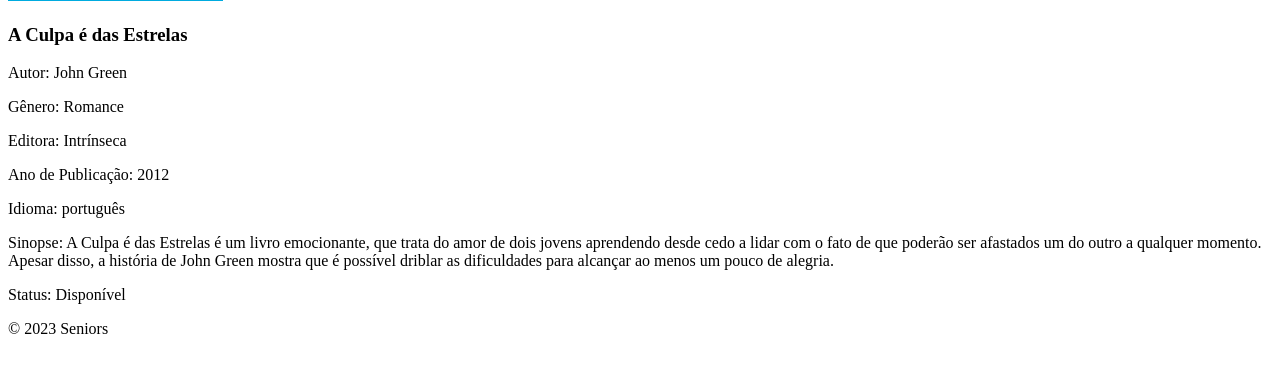
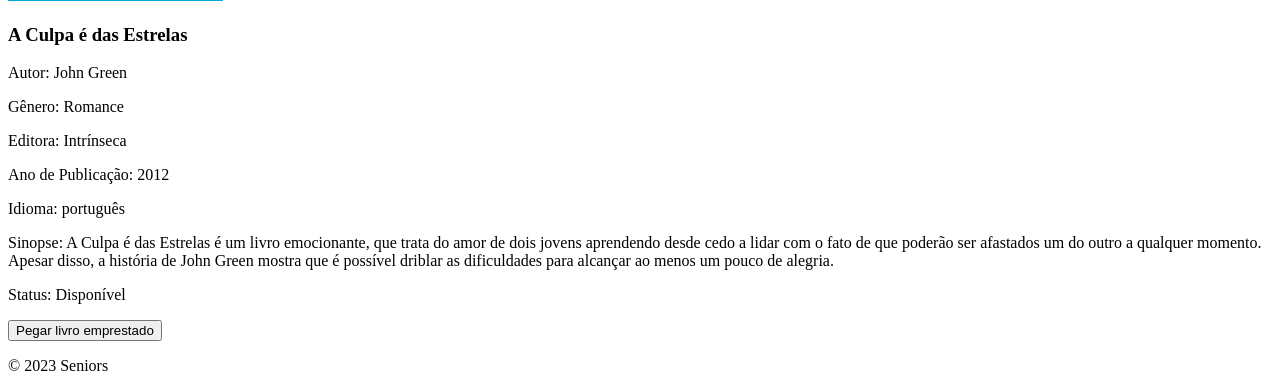
Before and after one commit to victormendexx/projeto-biblioteca, a Django app: page /livro1/ in a window 1280 px wide. Shown: the part 653-1044 px from the top of the page. Before the commit the page ends 987 px from the top, so only its background shows below. Run offline with Django 4.2, Linux system fonts and the light colour scheme.

Commit message:
botao pegar livro emprestado

```diff
--- a/projeto/amanda/templates/amanda/detalhes_livros.html
+++ b/projeto/amanda/templates/amanda/detalhes_livros.html
@@ -1,5 +1,6 @@
 {% extends "amanda/base.html" %}
 {% block content %}
+{% load static %}
 <h2>Detalhes do Livro</h2>
 <img src="{{ livro.imagem }}" alt="{{ livro.titulo }}">
 <h3>{{ livro.titulo }}</h3>
@@ -9,5 +10,8 @@
 <p>Ano de Publicação: {{ livro.ano_publicacao }}</p>
 <p>Idioma: {{ livro.idioma }}</p>
 <p>Sinopse: {{ livro.sinopse }}</p>
-<p>Status: <span id="status">{{ status_emprestimo }}</span></p>
+<p>Status: <span id="status">{{ status_info.status }}</span></p>
+<form method="get" action="{% static status_info.pdf_disponivel%}" >
+    <button type="submit">Pegar livro emprestado</button>
+</form>
 {% endblock %}
--- a/projeto/amanda/views.py
+++ b/projeto/amanda/views.py
@@ -48,9 +48,9 @@ def catalogo(request):
 
 def detalhes_livros(request, livro_id):
     livro = dicionario_principal.get(livro_id)
-    status = status_emprestimo.get(f"livro{livro_id}", {}).get('status', 'Indisponível')
+    status_info = status_emprestimo.get(f"livro{livro_id}", {})
 
     if not livro:
         return HttpResponse("Livro não encontrado")
 
-    return render(request, 'amanda/detalhes_livros.html', {'livro': livro, 'status_emprestimo': status, 'livro_id': livro_id})
+    return render(request, 'amanda/detalhes_livros.html', {'livro': livro, 'livro_id': livro_id, 'status_info': status_info})
```
Also changed, not shown: projeto/projeto/settings.py (+10 -0 lines), projeto/amanda/urls.py (line endings or trailing spaces).
